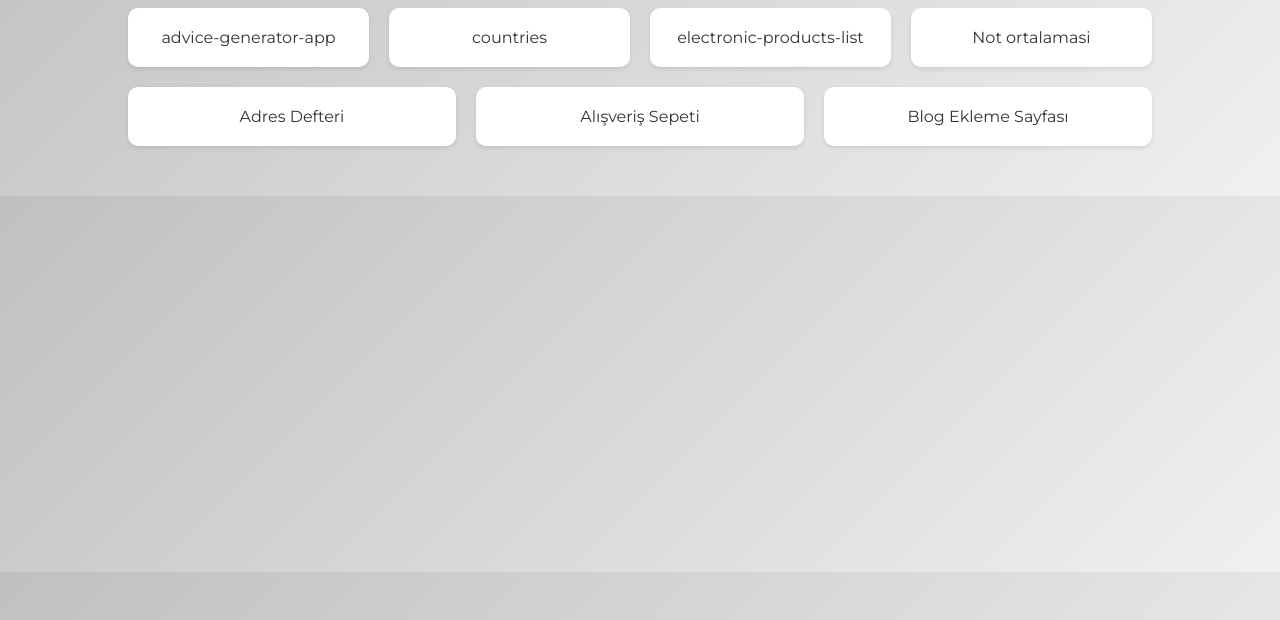
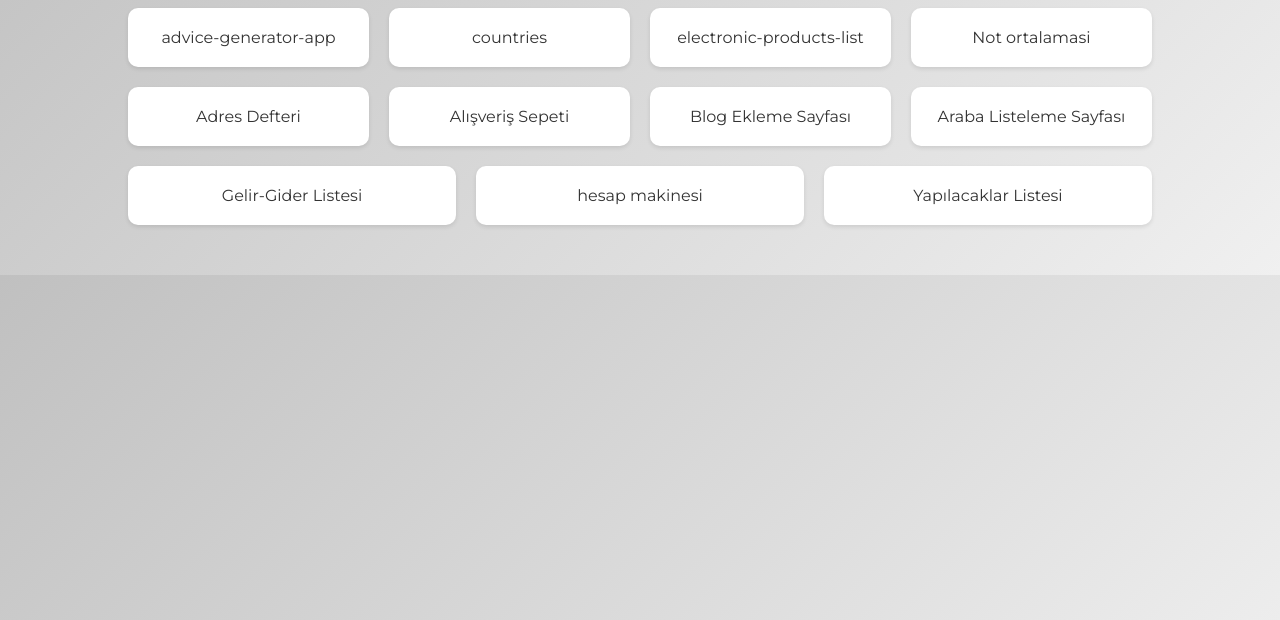
Before and after one commit to ecesemabekdemir/portfolio, a plain HTML site: page projelerim.html in a window 1280 px wide. Shown: the part 180-800 px from the top of the page. Drawn offline with Linux system fonts and the light colour scheme.

Commit message:
projelerime proje linki eklendi

```diff
--- a/projelerim.html
+++ b/projelerim.html
@@ -33,6 +33,10 @@
           <a href="https://adres-defteri-kohl.vercel.app/"  target="_blank">Adres Defteri</a>
           <a href="https://alisveris-sepeti-red.vercel.app/"  target="_blank">Alışveriş Sepeti</a>
           <a href="https://blog-page-app.vercel.app/"  target="_blank">Blog Ekleme Sayfası</a>
+          <a href="https://cars-list-gamma.vercel.app/"  target="_blank">Araba Listeleme Sayfası</a>
+          <a href="https://gelir-gider-omega.vercel.app/" target="_blank">Gelir-Gider Listesi</a>
+          <a href="https://hesap-makinesi-sage.vercel.app/" target="_blank">hesap makinesi</a>
+          <a href="https://todo-list-theta-gray-44.vercel.app/" target="_blank">Yapılacaklar Listesi</a>
     </div>
   </div>
 </div>
```
